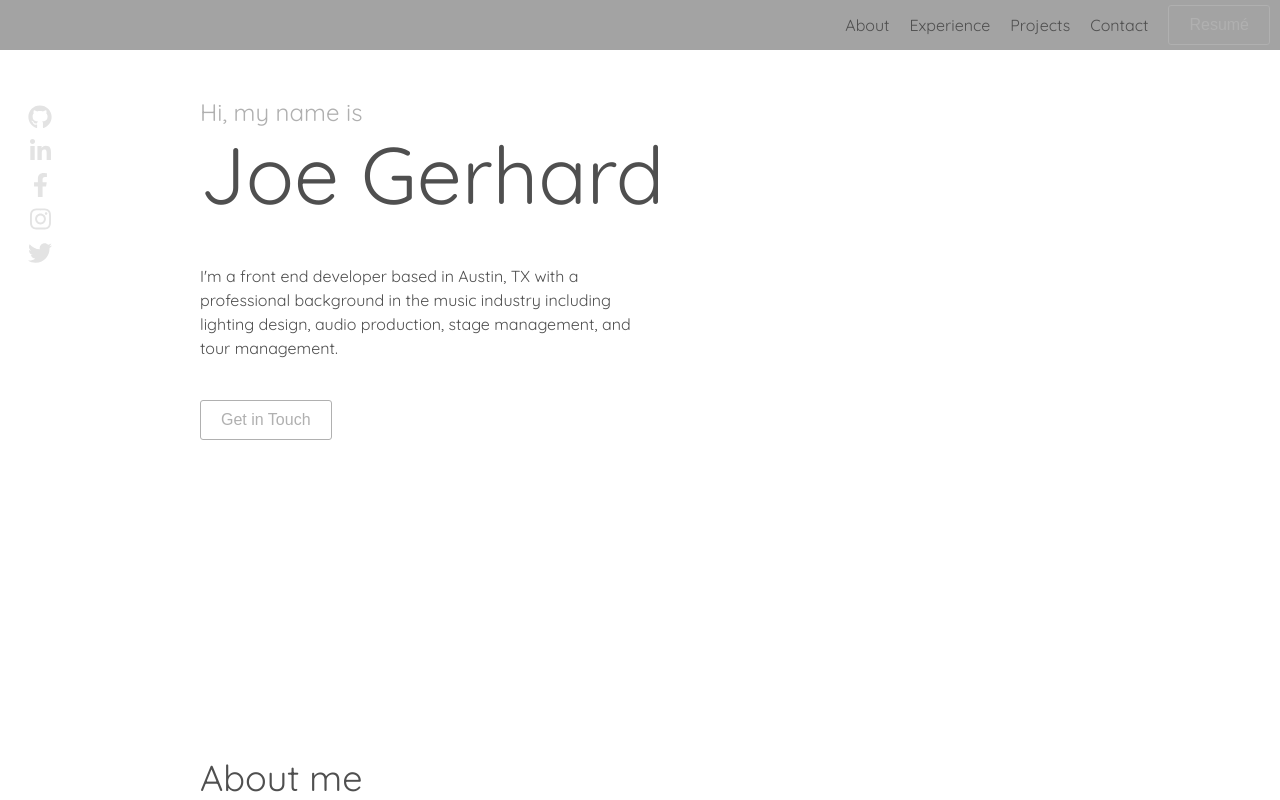
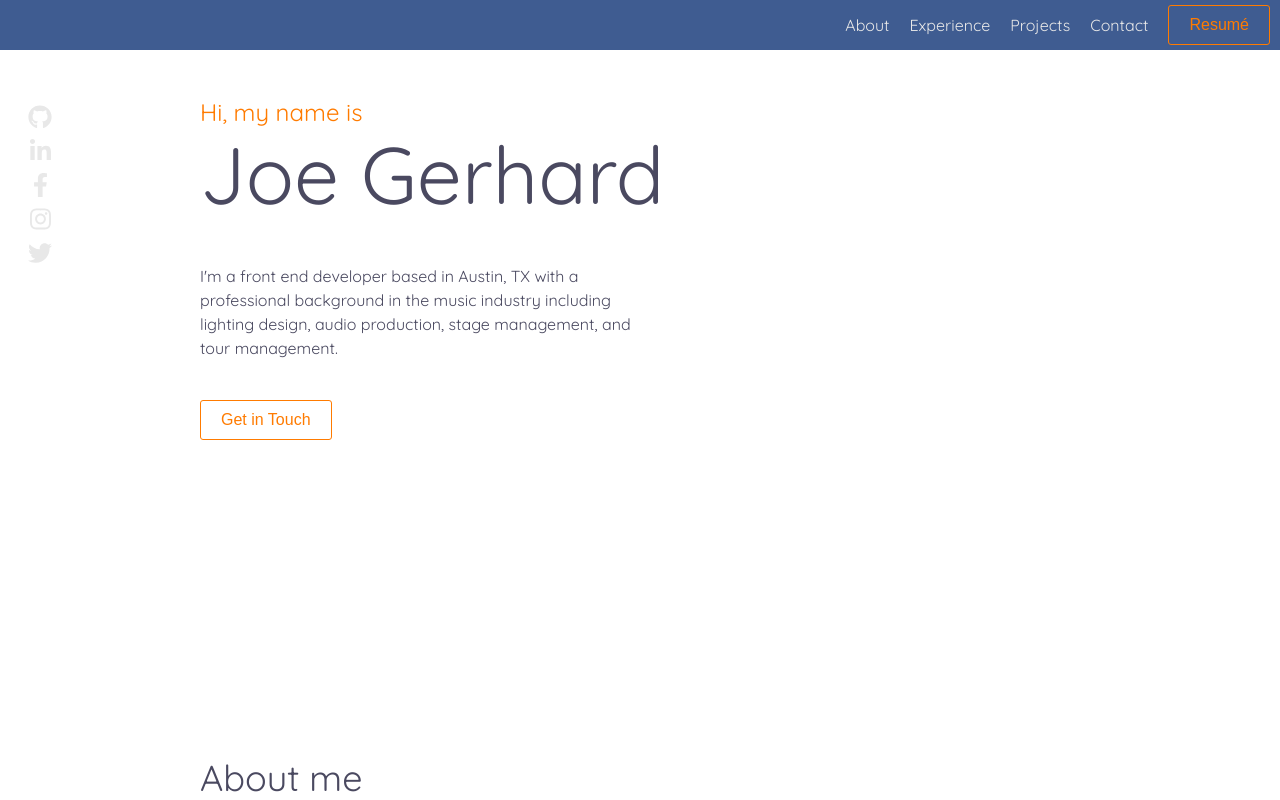
Before and after one commit to joe-gerhard/portfolio, a React (Create React App) app: page / in a window 1280 px wide. Shown: the top 800 px of the page. Built offline with nearby package versions, Linux system fonts and the light colour scheme.

Commit message:
Add color to page

```diff
--- a/src/components/ExperienceSection/styles.js
+++ b/src/components/ExperienceSection/styles.js
@@ -38,6 +38,7 @@ export const ExpButton = styled.button(({ theme, selected }) => css`
 
   &:hover {
     background: ${theme.accent + '55'};
+    color: ${theme.dark};
   }
 `);
 
--- a/src/components/Footer/styles.js
+++ b/src/components/Footer/styles.js
@@ -5,7 +5,7 @@ export const StyledNav = styled.footer(({ theme }) => css`
   justify-content: center;
   align-items: center;
   background: ${theme.primary};
-  color: ${theme.dark};
+  color: ${theme.light};
   height: 50px;
   width: 100vw;
 `);
--- a/src/components/Navbar/styles.js
+++ b/src/components/Navbar/styles.js
@@ -18,12 +18,12 @@ export const StyledNav = styled.nav(({ theme }) => css`
 
 export const StyledLink = styled.span(({ theme }) => css`
   margin: 0 10px;
-  color: ${theme.dark};
+  color: ${theme.light};
   transition: .5s;
 
   &:hover {
     cursor: pointer;
-    color: ${theme.light};
+    color: ${theme.accent};
   }
 
   &:last-child {
--- a/src/components/ProjectsSection/styles.js
+++ b/src/components/ProjectsSection/styles.js
@@ -53,6 +53,7 @@ export const Description = styled.div(({ theme }) => css`
   z-index: 1;
   padding: 40px;
   background: ${theme.primary};
+  color: ${theme.light};
 `);
 
 export const Text = styled.div`
--- a/src/styles/theme.js
+++ b/src/styles/theme.js
@@ -1,7 +1,6 @@
 export default {
-  primary: '#a3a3a3',
-  accent: '#b0b0b0',
-  accentLight: '#bfbfbf',
-  dark: '#4f4f4f',
-  light: '#e3e3e3',
+  primary: '#3F5C91',
+  accent: '#FF7B00',
+  dark: '#4A4960',
+  light: '#E8E8E8',
 }
```
